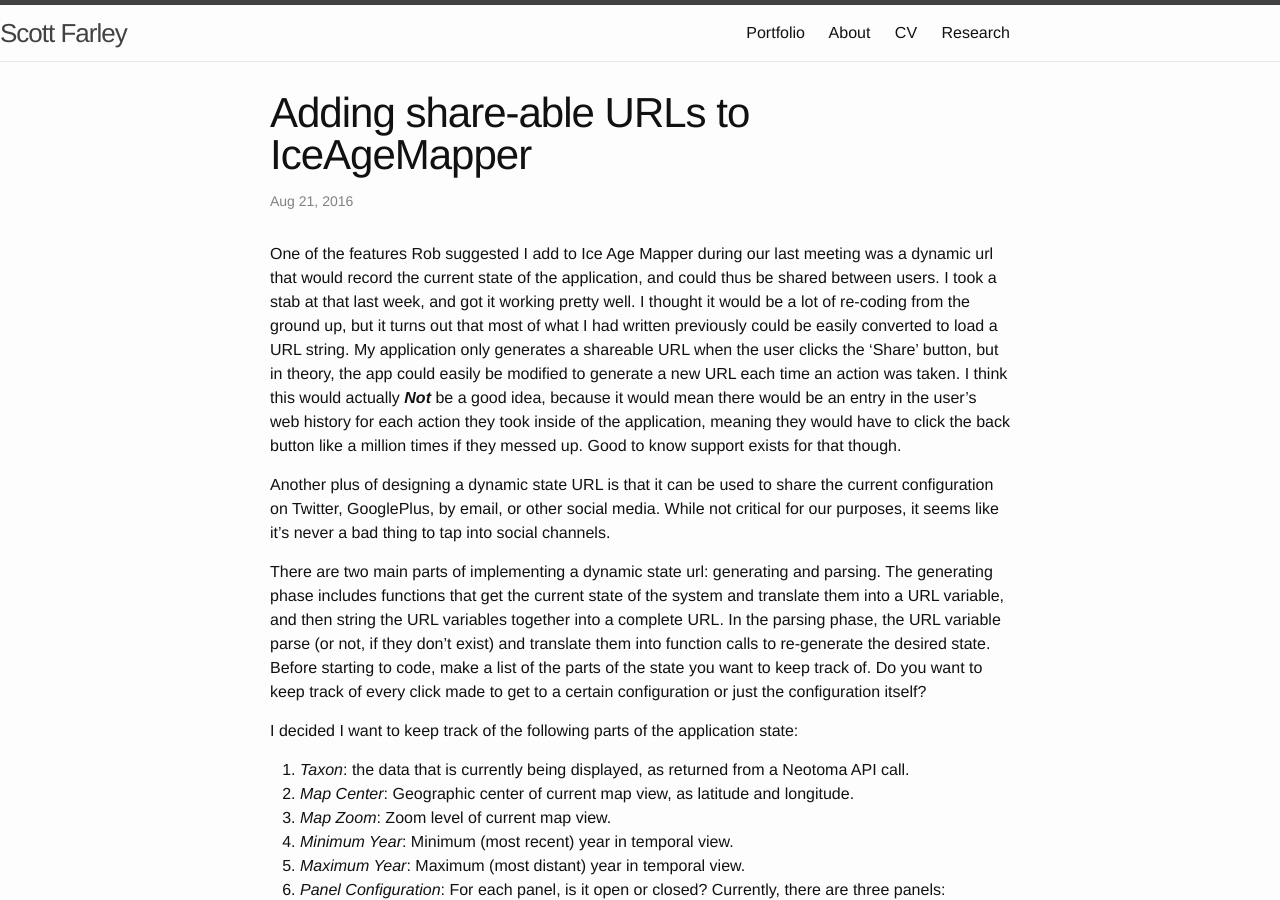
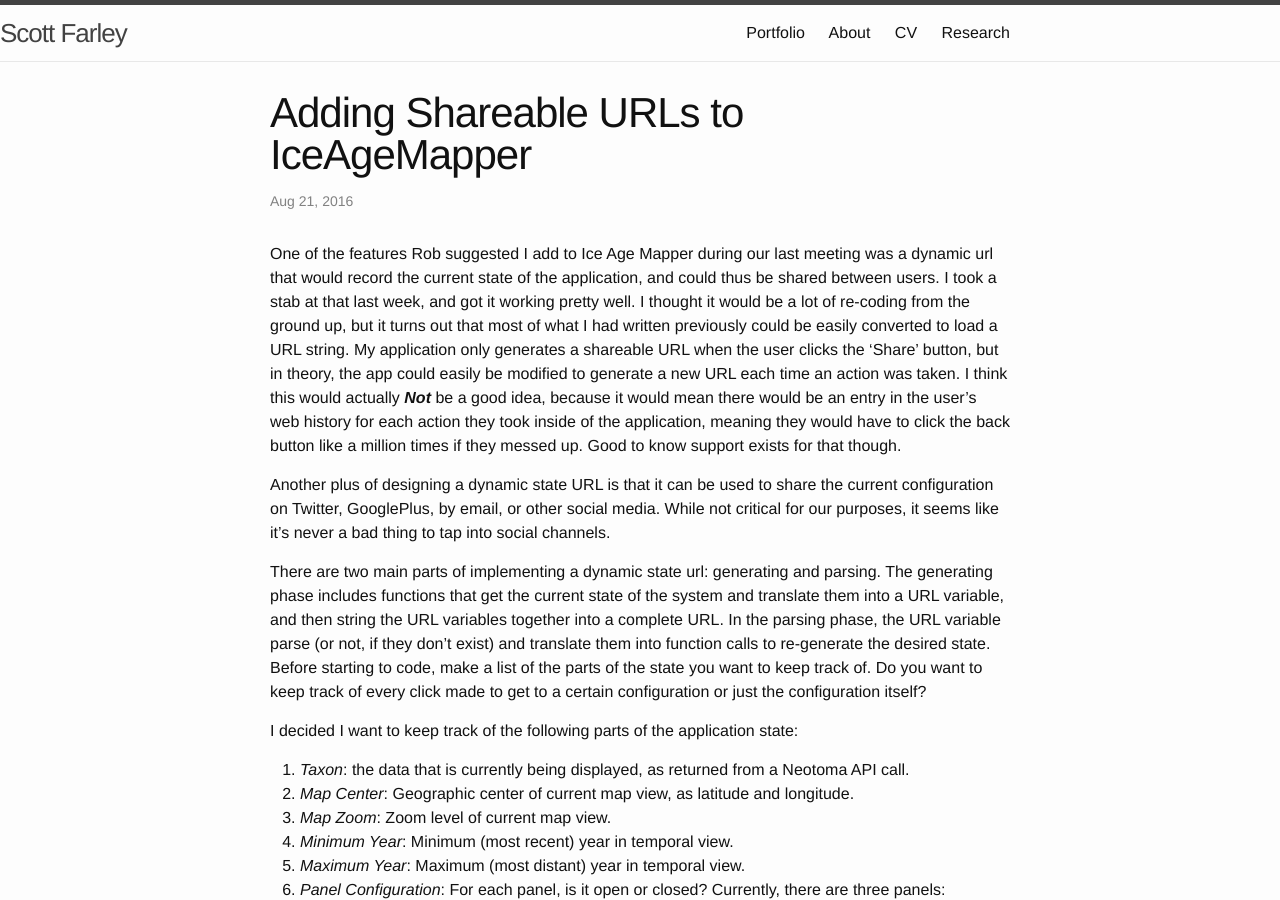
Before and after one commit to scottsfarley93/scottsfarley93.github.io, a Jekyll site: the page built from _posts/2016-08-22-Adding-Shareable-URLs-To-IceAgeMapper.markdown, in a window 1280 px wide and 900 px high. Built offline with Jekyll 4.4.1, drawn with Linux system fonts in a browser that asks for light colours.

Commit message:
Change title

```diff
--- a/_posts/2016-08-22-Adding-Shareable-URLs-To-IceAgeMapper.markdown
+++ b/_posts/2016-08-22-Adding-Shareable-URLs-To-IceAgeMapper.markdown
@@ -1,6 +1,6 @@
 ---
 layout: post
-title:  "Adding share-able URLs to IceAgeMapper"
+title:  "Adding Shareable URLs to IceAgeMapper"
 date:   2016-08-21 8:22:52 -0500
 categories: Research Paleo
 ---
```
